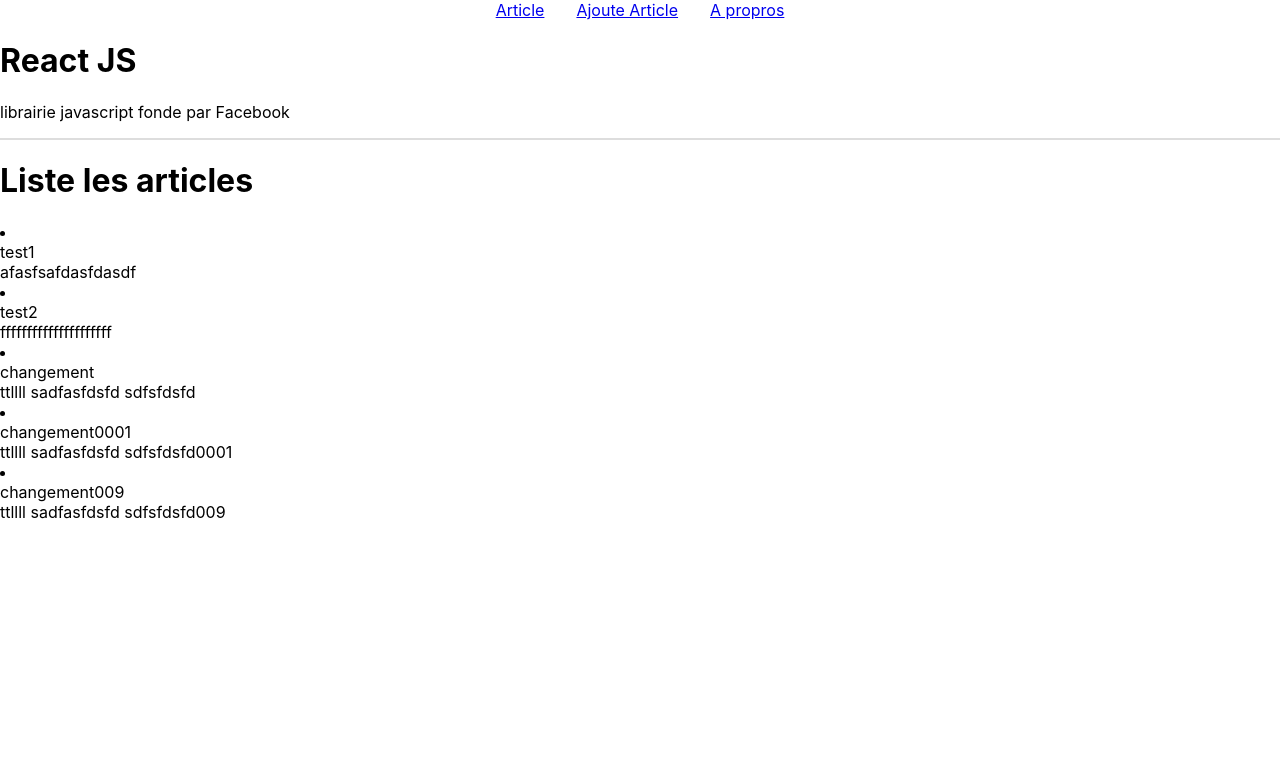
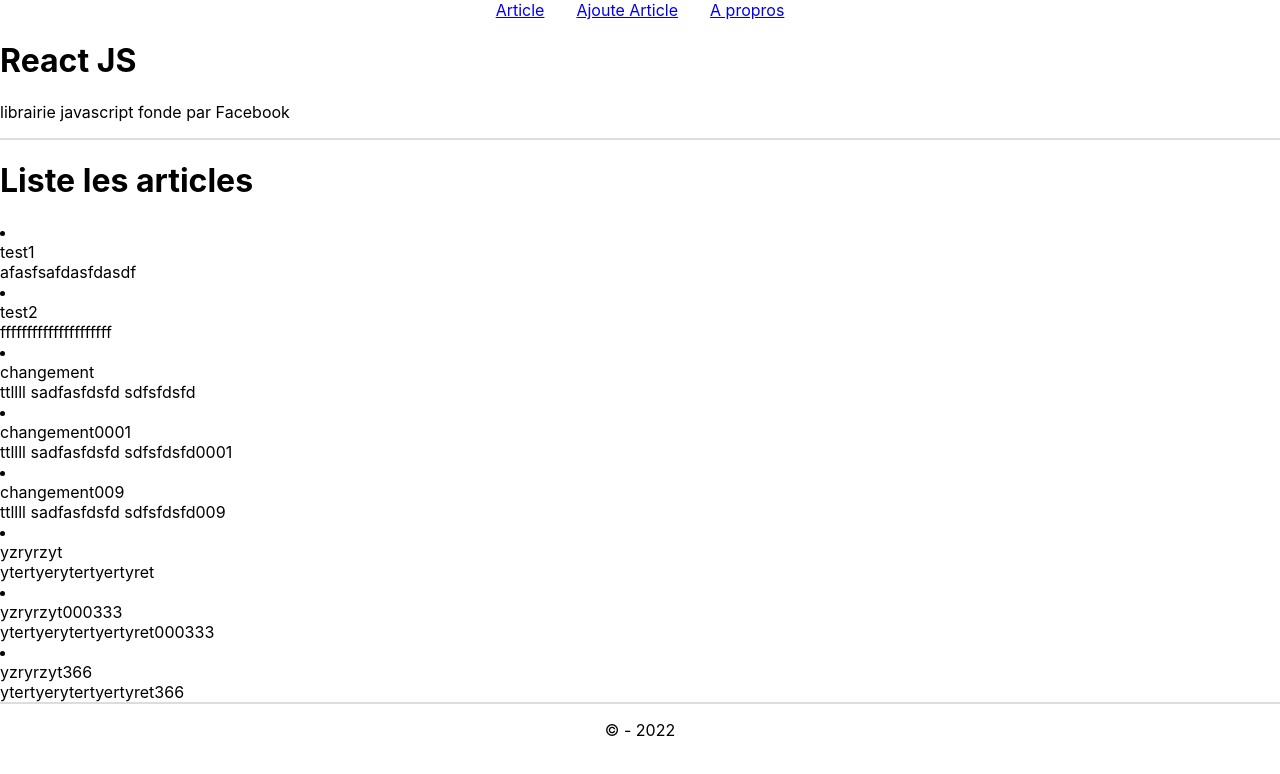
Before and after one commit to sanjoywong/ceppic-react-astronomie, a React (Create React App) app: page /article in a window 1280 px wide. Shown: the top 774 px of the page. Built offline with nearby package versions, Linux system fonts and the light colour scheme.

Commit message:
modifier le Footer

```diff
--- /dev/null
+++ b/src/components/Footer.css
@@ -0,0 +1,4 @@
+.footer {
+    text-align: center;
+    border-top: solid 2px #ddd;
+}
--- a/src/components/Footer.jsx
+++ b/src/components/Footer.jsx
@@ -1,4 +1,5 @@
 import React from "react";
+import "./Footer.css";
 export default function Footer() {
     const CurrentYear = () => {
         return new Date().getFullYear();
@@ -6,7 +7,9 @@
 
     return (
         <>
+        <footer className="footer">
         <p>&copy; - {CurrentYear()}</p>
+        </footer>
         </>
     )
 };
--- a/src/data/dbArticle.json
+++ b/src/data/dbArticle.json
@@ -27,6 +27,24 @@
       "article": "ttllll sadfasfdsfd sdfsfdsfd009",
       "mdate": 2022,
       "id": 5
+    },
+    {
+      "titre": "yzryrzyt",
+      "article": "ytertyerytertyertyret",
+      "mdate": 2022,
+      "id": 6
+    },
+    {
+      "titre": "yzryrzyt000333",
+      "article": "ytertyerytertyertyret000333",
+      "mdate": 2022,
+      "id": 7
+    },
+    {
+      "titre": "yzryrzyt366",
+      "article": "ytertyerytertyertyret366",
+      "mdate": 2022,
+      "id": 8
     }
   ]
 }
--- a/src/index.js
+++ b/src/index.js
@@ -9,6 +9,7 @@
 import reportWebVitals from './reportWebVitals';
 import {BrowserRouter,Route,Routes} from 'react-router-dom';
 import Header from './components/Header';
+import Footer from './components/Footer';
 
 const root = ReactDOM.createRoot(document.getElementById('root'));
 root.render(
@@ -23,6 +24,7 @@
         <Route path="apropos" element={<Apropos />}/>
 
     </Routes>
+    <Footer/>
     </BrowserRouter>
   </React.StrictMode>
 );
```
Also changed, not shown: 1 other file (tests, documents, lock files or other folders).
